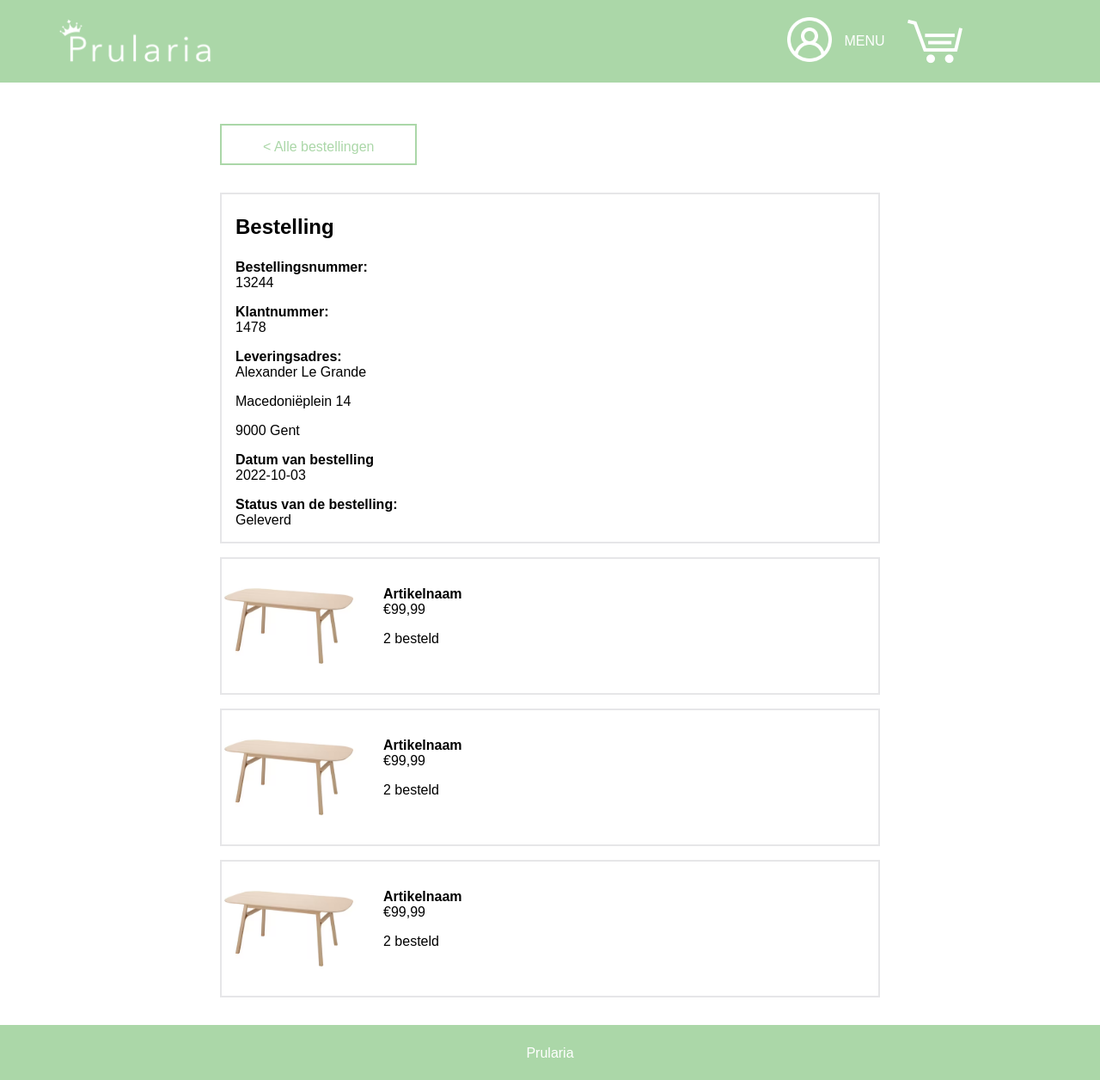
After one commit to Tom-Lcr/Webshop, a PHP site: page /bestellingDetailPaginaController.php in a window 1280 px wide. The commit adds this page. Shown: the whole page at 86% size. Run offline with PHP 8.4, Linux system fonts and the light colour scheme.

Commit message:
detail pagina bestelling

```diff
--- /dev/null
+++ b/Presentation/bestellingDetailPagina.php
@@ -0,0 +1,114 @@
+<?php
+
+declare(strict_types=1);
+?>
+<!DOCTYPE html>
+<html lang="nl">
+
+<head>
+    <meta charset="UTF-8">
+    <meta http-equiv="X-UA-Compatible" content="IE=edge">
+    <meta name="viewport" content="width=device-width, initial-scale=1.0">
+    <link rel="stylesheet" href="https://cdnjs.cloudflare.com/ajax/libs/font-awesome/4.7.0/css/font-awesome.min.css">
+    <link rel="stylesheet" href="style.css">
+    <script src="script.js" defer></script>
+    <title>Prularia</title>
+</head>
+
+<body>
+
+    <header>
+        <div class="container">
+            <a href="startPagina.php"><img src="img/logo_prularia_wit.png" alt="logo" id="logo"></a>
+            <nav class="menu">
+                <div class="menuOpties">
+                    <div class="profielMenu">
+                        <a href="#"><img src="img/profiel.png" alt="profiel"></a>
+                        <div class="dropdown" id="myDropdown">
+                            <a href="#" id="menu">MENU</a>
+                            <div class="dropdown-content">
+                                <a href="#">Mijn profiel</a>
+
+                                <a href="./bestellingenOverzichtPaginaController.php">Mijn bestellingen</a>
+
+                                <a href="./winkelKarPaginaController.php">Winkelkar</a>
+                            </div>
+                        </div>
+
+                    </div>
+                    <a href="#"><img src="img/winkelkar.png" alt="winkelkar"></a>
+                    <!-- Dit is de badge die bij het winkelkarretje aanduidt hoeveel items erin zitten. Het getal vijf is hier placeholder,
+                    hier moet de code komen die het aantal weergeeft -->
+                    <?php
+                    if (isset($_SESSION["aantalitems"])) {
+
+                    ?>
+                        <?php // print count($_SESSION["winkelmand"]);
+                        ?>
+                        <span class='badge badge-warning' id='lblCartCount'> <?php print $_SESSION["aantalitems"]; ?> </span>
+                    <?php
+                    }
+                    ?>
+                    <!--  <span class='badge badge-warning' id='lblCartCount'> 0 </span> -->
+                    <?php
+                    //}
+                    ?>
+                </div>
+            </nav>
+        </div>
+
+    </header>
+
+    <main>
+        <div class="container paginaSmal">
+            <a href="" class="verderWinkelen">
+                < Alle bestellingen</a>
+                    <section class="bestellingDetails">
+                        <h2>Bestelling</h2>
+                        <h4>Bestellingsnummer:</h4>
+                        <p>13244</p>
+                        <h4>Klantnummer:</h4>
+                        <p>1478</p>
+                        <h4>Leveringsadres:</h4>
+                        <p>Alexander Le Grande</p>
+                        <p>Macedoniëplein 14</p>
+                        <p>9000 Gent</p>
+                        <h4>Datum van bestelling</h4>
+                        <p>2022-10-03</p>
+                        <h4>Status van de bestelling:</h4>
+                        <p>Geleverd</p>
+                    </section>
+
+                    <article class="winkelkarLijn">
+                        <img src="img/dummy.avif" alt="Productfoto" class="artikelInKar">
+                        <div class="details bestelDetails">
+                            <h4 class="artikelTitel">Artikelnaam</h4>
+                            <p class="prijs">€99,99</p>
+                            <p>2 besteld</p>
+                        </div>
+                    </article>
+                    <article class="winkelkarLijn">
+                        <img src="img/dummy.avif" alt="Productfoto" class="artikelInKar">
+                        <div class="details bestelDetails">
+                            <h4 class="artikelTitel">Artikelnaam</h4>
+                            <p class="prijs">€99,99</p>
+                            <p>2 besteld</p>
+                        </div>
+                    </article>
+                    <article class="winkelkarLijn">
+                        <img src="img/dummy.avif" alt="Productfoto" class="artikelInKar">
+                        <div class="details bestelDetails">
+                            <h4 class="artikelTitel">Artikelnaam</h4>
+                            <p class="prijs">€99,99</p>
+                            <p>2 besteld</p>
+                        </div>
+                    </article>
+        </div>
+    </main>
+    <footer class="cf">
+        <div class="container">
+            <p>Prularia</p>
+        </div>
+    </footer>
+
+</body>
--- /dev/null
+++ b/bestellingDetailPaginaController.php
@@ -0,0 +1,14 @@
+<?php
+
+declare(strict_types=1);
+
+spl_autoload_register();
+
+use Business\WinkelkarService;
+use Business\ArtikelService;
+//use Business\RecensieService;
+
+session_start();
+
+
+include("Presentation/bestellingDetailPagina.php");
--- a/style.css
+++ b/style.css
@@ -672,6 +672,24 @@ input[type=button] {
     color: #ff0000;
 }
 
+/* +++++++++++++++++++++++++ bestelling detail pagina +++++++++++++++++++++*/
+
+.bestellingDetails{
+    margin-top: 1em;
+    width: 100%;
+    margin-right: 1%;
+    border: 2px solid #e6e6e8;
+    padding-left: 1em;
+}
+
+.bestellingDetails h2{
+    margin-top: 1em;
+    margin-bottom: 1em;
+}
+
+.bestelDetails{
+    margin-top: 1em;
+}
 /*clear*/
 
 .cf {
```
